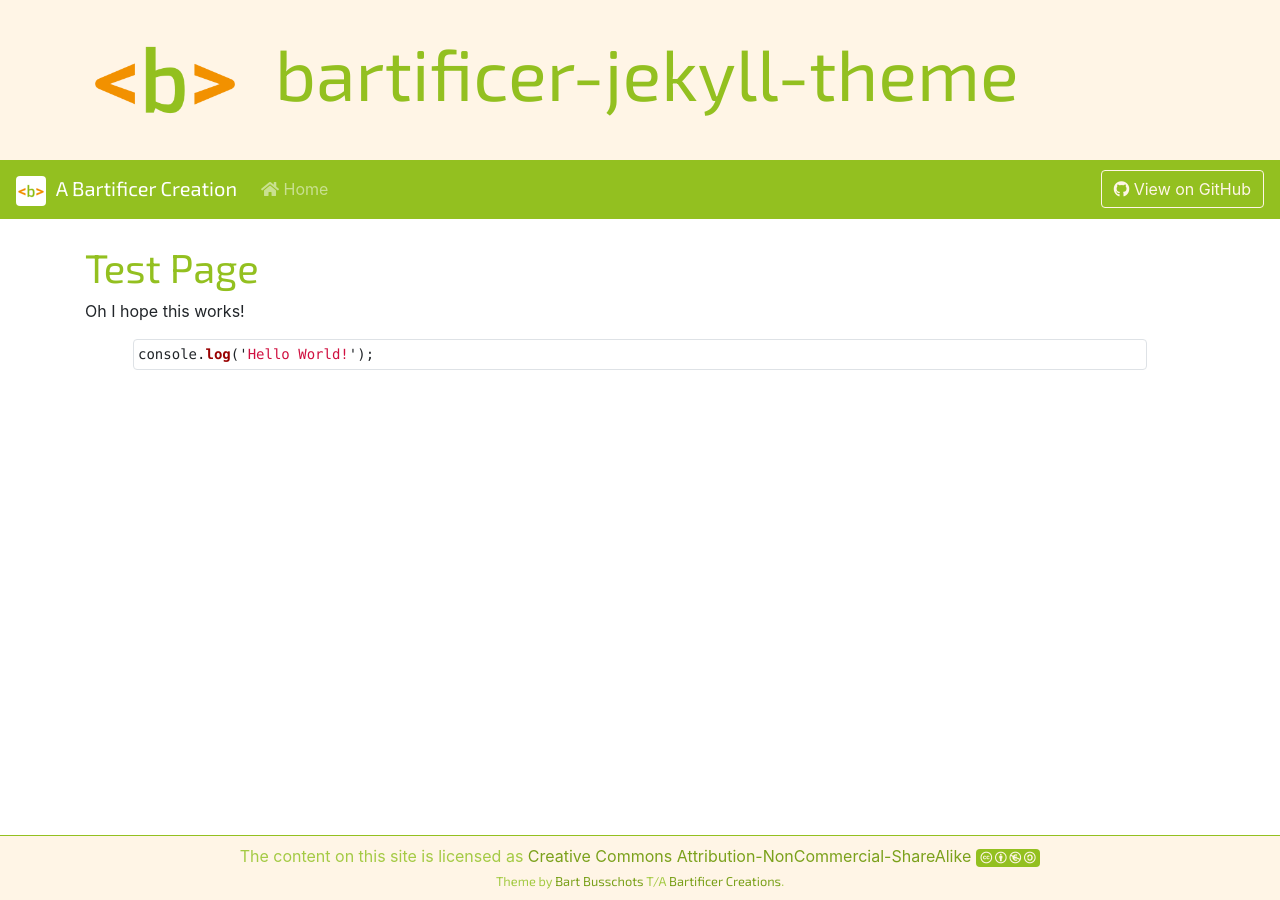
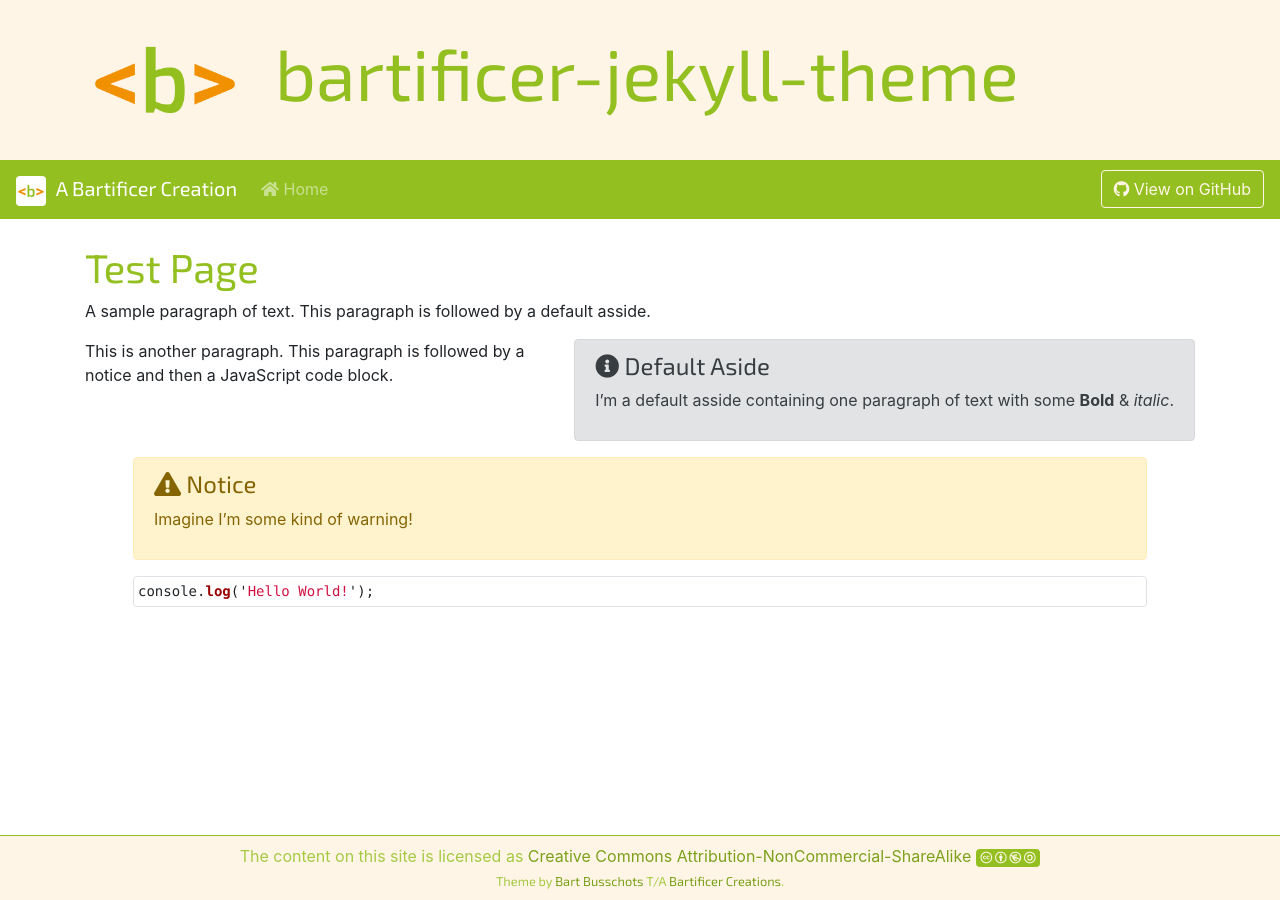
Before and after one commit to bartificer/bartificer-jekyll-theme, a Jekyll site: the page built from test/index.md, in a window 1280 px wide. Built offline with Jekyll 4.4.1, drawn with Linux system fonts in a browser that asks for light colours; nearby versions of some CDN libraries; our own code applies the rules of GitHub Pages for plain Markdown files.

Commit message:
Added support for Notice and Aside Blockquotes

````diff
--- a/_config.yml
+++ b/_config.yml
@@ -4,3 +4,4 @@ markdown: kramdown
 kramdown:
   input: GFM
   syntax_highlighter: rouge
+  parse_block_html: true
--- a/_layouts/default.html
+++ b/_layouts/default.html
@@ -120,5 +120,8 @@
 
     <!-- Include Bootstrap JavaScript from local bundle (bundle includes popper.js but not jQuery) -->
     <script src="{{site.baseurl}}/assets/bootstrap.bundle.min.js"></script>
+
+    <!-- Include the theme's core scripts -->
+    <script src="{{site.baseurl}}/assets/main.js"></script>
 </body>
 </html>
--- /dev/null
+++ b/assets/main.js
@@ -0,0 +1,14 @@
+// A jQuery document ready handler
+$(function(){
+    // inject an exclamation icon into to the first child of each notice
+    const $notices = $('main blockquote.notice');
+    for(const notice of $notices){
+        $(notice).children().first().prepend('<i class="fas fa-exclamation-triangle" aria-hidden></i> ');
+    }
+
+    // inject an info icon into to the first child of each aside
+    const $asides = $('main blockquote.aside');
+    for(const aside of $asides){
+        $(aside).children().first().prepend('<i class="fas fa-info-circle" aria-hidden></i> ');
+    }
+});
--- a/assets/main.scss
+++ b/assets/main.scss
@@ -84,8 +84,10 @@ img#logo-header-md{
     @extend .img-fluid;
 }
 
+// style the content area of the page
+main{
     // style the box around code regions
-main pre.highlight{
+    pre.highlight{
         @extend .mx-5;
         @extend .p-1;
         @extend .border;
@@ -93,5 +95,32 @@ main pre.highlight{
         @extend .rounded;
     }
 
+    // style asides (blockquotes with class aside)
+    blockquote.aside{
+        @extend .alert;
+        @extend .alert-secondary;
+        @extend .float-right;
+        @extend .m-0;
+        @extend .ml-3;
+        @extend .mb-3;
+        h1{
+            @extend .alert-heading;
+            @extend .h4;
+        }
+    }
+
+    // style asides (blockquotes with class aside)
+    blockquote.notice{
+        @extend .alert;
+        @extend .alert-warning;
+        @extend .mx-5;
+        clear: both;
+        h1{
+            @extend .alert-heading;
+            @extend .h4;
+        }
+    }
+}
+
 // load any custom styles defined by the user
 @import "custom_styles";
--- a/test/index.md
+++ b/test/index.md
@@ -1,6 +1,18 @@
 # Test Page
 
-Oh I hope this works!
+A sample paragraph of text. This paragraph is followed by a default asside.
+
+> # Default Aside
+>
+>  I'm a default asside containing one paragraph of text with some **Bold** & *italic*.
+{: class="aside"}
+
+This is another paragraph. This paragraph is followed by a notice and then a JavaScript code block.
+
+> # Notice
+>
+> Imagine I'm some kind of warning!
+{: class="notice"}
 
 ```js
 console.log('Hello World!');
````
Also changed, not shown: README.md (+30 -0 lines). Lines whose indentation alone changed are shown as unchanged.
